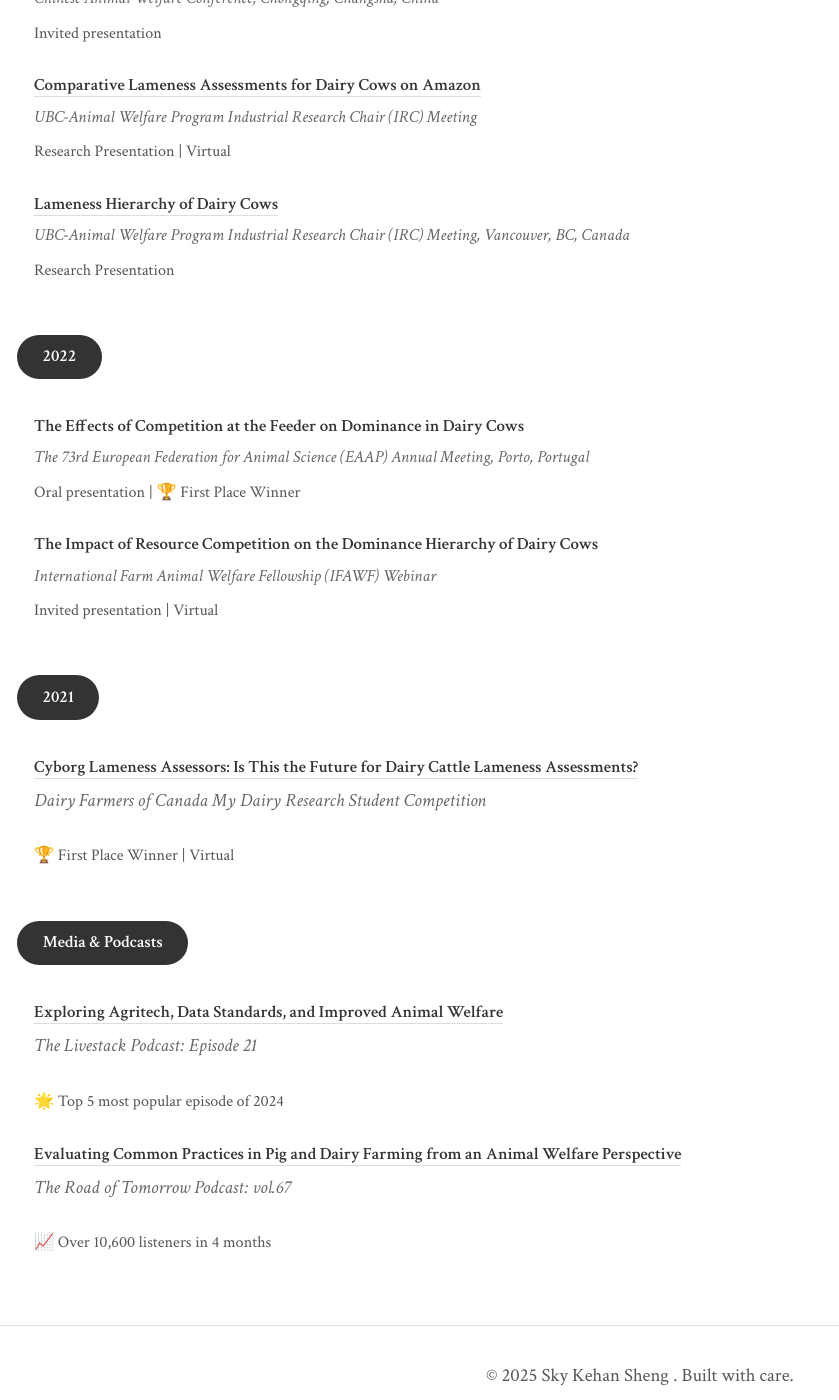
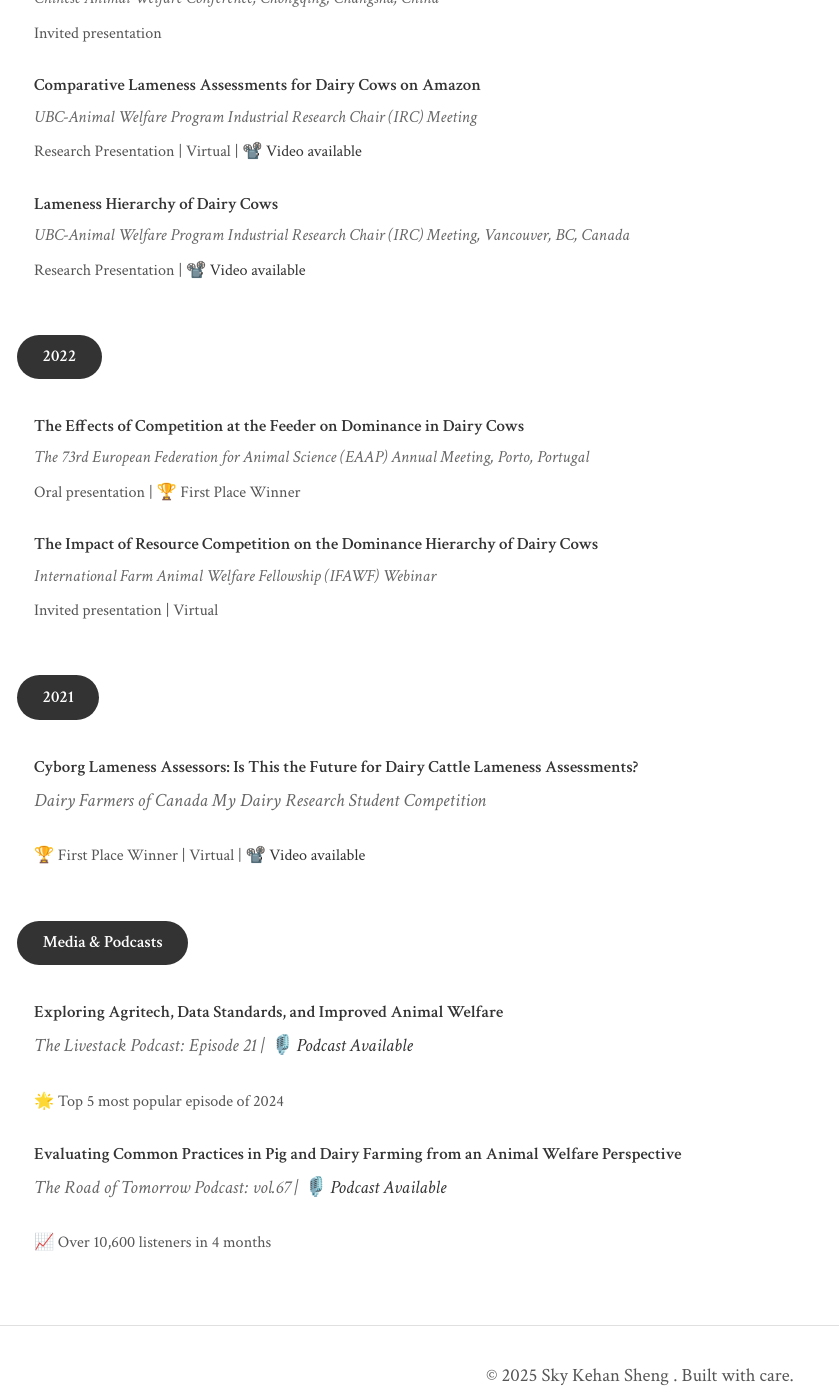
Before and after one commit to skysheng7/skysheng7.github.io, a Jekyll site: the page built from speaking.html, in a window 1280 px wide and 1400 px high, scrolled down 2154 px. Shown: the whole window, without its empty margins (0-839 px from the left). Built offline with Jekyll 4.4.1, drawn with Linux system fonts in a browser that asks for light colours; some of the changed text lies outside the part shown.

Commit message:
update video link

```diff
--- a/speaking.html
+++ b/speaking.html
@@ -13,14 +13,14 @@ title: Speaking
     <div class="talk-item">
         <div class="talk-title">The erasure of intensive livestock farming in text-to-image generative AI</div>
         <div class="talk-venue">ACM Conference on Fairness, Accountability, and Transparency (ACM FAccT), Athens, Greece</div>
-        <div class="talk-description">Oral presentation | lightning talk</div>
+        <div class="talk-description">Oral presentation | lightning talk </div>
     </div>
 
     <div class="talk-item">
-        <div class="talk-title"><a href="https://www.landfood.ubc.ca/ubc-dairy-centre-receives-funding-for-a-new-integrated-data-hub/" target="_blank">Redefining the Future of Canadian Dairy: When Cows Meet Data & AI</a></div>
+        <div class="talk-title">Redefining the Future of Canadian Dairy: When Cows Meet Data & AI</div>
         <div class="talk-venue">UBC Dairy Education and Research Centre, Agassiz, BC, Canada</div>
         <div class="talk-description">Celebrating Farm Credit Canada's $1M donation to the UBC-Dairy Integrated Data Hub | Student representative oral presentation</div>
-        <div class="talk-description">Oral presentation</div>
+        <div class="talk-description">Oral presentation | <a href="https://www.landfood.ubc.ca/ubc-dairy-centre-receives-funding-for-a-new-integrated-data-hub/" target="_blank">📰 News available</a></div>
     </div>
 
     <div class="talk-item">
@@ -67,9 +67,9 @@ title: Speaking
     </div>
 
     <div class="talk-item">
-        <div class="talk-title"><a href="https://youtu.be/JK5KQREPszo?si=NvzjtJG38wYYyUme" target="_blank">Technology on Dairy Farms and Animal Welfare: Framing and Potential</a></div>
+        <div class="talk-title">Technology on Dairy Farms and Animal Welfare: Framing and Potential</div>
         <div class="talk-venue">International Dairy Federation (IDF) Webinar Series</div>
-        <div class="talk-description">Invited presentation | Virtual</div>
+        <div class="talk-description">Invited presentation | Virtual | <a href="https://youtu.be/JK5KQREPszo?si=NvzjtJG38wYYyUme" target="_blank">📽️ Video available</a></div>
     </div>
 
 </div>
@@ -102,15 +102,15 @@ title: Speaking
     </div>
 
     <div class="talk-item">
-        <div class="talk-title"><a href="https://youtu.be/0InpGrLFn58?si=cC9fnXS5-GHOozwt" target="_blank">Comparative Lameness Assessments for Dairy Cows on Amazon</a></div>
+        <div class="talk-title">Comparative Lameness Assessments for Dairy Cows on Amazon</div>
         <div class="talk-venue">UBC-Animal Welfare Program Industrial Research Chair (IRC) Meeting</div>
-        <div class="talk-description">Research Presentation | Virtual</div>
+        <div class="talk-description">Research Presentation | Virtual | <a href="https://youtu.be/0InpGrLFn58?si=cC9fnXS5-GHOozwt" target="_blank">📽️ Video available</a></div>
       </div>
 
     <div class="talk-item">
-        <div class="talk-title"><a href="https://youtu.be/GgJhx2bDHe8?si=uQRShONZpzWjIAGl" target="_blank">Lameness Hierarchy of Dairy Cows</a></div>
+        <div class="talk-title">Lameness Hierarchy of Dairy Cows</div>
         <div class="talk-venue">UBC-Animal Welfare Program Industrial Research Chair (IRC) Meeting, Vancouver, BC, Canada</div>
-        <div class="talk-description">Research Presentation</div>
+        <div class="talk-description">Research Presentation | <a href="https://youtu.be/GgJhx2bDHe8?si=uQRShONZpzWjIAGl" target="_blank">📽️ Video available</a></div>
       </div>
 </div>
 
@@ -134,9 +134,9 @@ title: Speaking
     <div class="year-header">2021</div>
 
     <div class="talk-item">
-        <div class="talk-title"><a href="https://youtu.be/K_dDDRj5vIg?si=xpsegK5iiQr3hRle" target="_blank">Cyborg Lameness Assessors: Is This the Future for Dairy Cattle Lameness Assessments?</a></div>
+        <div class="talk-title">Cyborg Lameness Assessors: Is This the Future for Dairy Cattle Lameness Assessments?</div>
         <p class="talk-venue">Dairy Farmers of Canada My Dairy Research Student Competition</p>
-        <p class="talk-description">🏆 First Place Winner | Virtual</p>
+        <p class="talk-description">🏆 First Place Winner | Virtual | <a href="https://youtu.be/K_dDDRj5vIg?si=xpsegK5iiQr3hRle" target="_blank">📽️ Video available</a></p>
       </div>
 </div>
 
@@ -144,14 +144,14 @@ title: Speaking
     <div class="year-header">Media & Podcasts</div>
 
     <div class="talk-item">
-        <div class="talk-title"><a href="https://agrigates.io/the-livestack-podcast-episode-21-exploring-agritech-data-standards-and-improved-animal-welfare/" target="_blank">Exploring Agritech, Data Standards, and Improved Animal Welfare</a></div>
-        <p class="talk-venue">The Livestack Podcast: Episode 21</p>
+        <div class="talk-title">Exploring Agritech, Data Standards, and Improved Animal Welfare</div>
+        <p class="talk-venue">The Livestack Podcast: Episode 21 | <a href="https://agrigates.io/the-livestack-podcast-episode-21-exploring-agritech-data-standards-and-improved-animal-welfare/" target="_blank">🎙️ Podcast Available</a></p>
         <p class="talk-description">🌟 Top 5 most popular episode of 2024</p>
       </div>
 
     <div class="talk-item">
-        <div class="talk-title"><a href="https://www.xiaoyuzhoufm.com/episode/665f3a85b9bead9fb0b78038?s=eyJ1IjoiNWZhY2EwOWZlMGY1ZTcyM2JiYzNh" target="_blank">Evaluating Common Practices in Pig and Dairy Farming from an Animal Welfare Perspective</a></div>
-        <p class="talk-venue">The Road of Tomorrow Podcast: vol.67</p>
+        <div class="talk-title">Evaluating Common Practices in Pig and Dairy Farming from an Animal Welfare Perspective</div>
+        <p class="talk-venue">The Road of Tomorrow Podcast: vol.67 | <a href="https://www.xiaoyuzhoufm.com/episode/665f3a85b9bead9fb0b78038?s=eyJ1IjoiNWZhY2EwOWZlMGY1ZTcyM2JiYzNh" target="_blank">🎙️ Podcast Available</a></p>
         <p class="talk-description">📈 Over 10,600 listeners in 4 months</p>
       </div>
 
```
